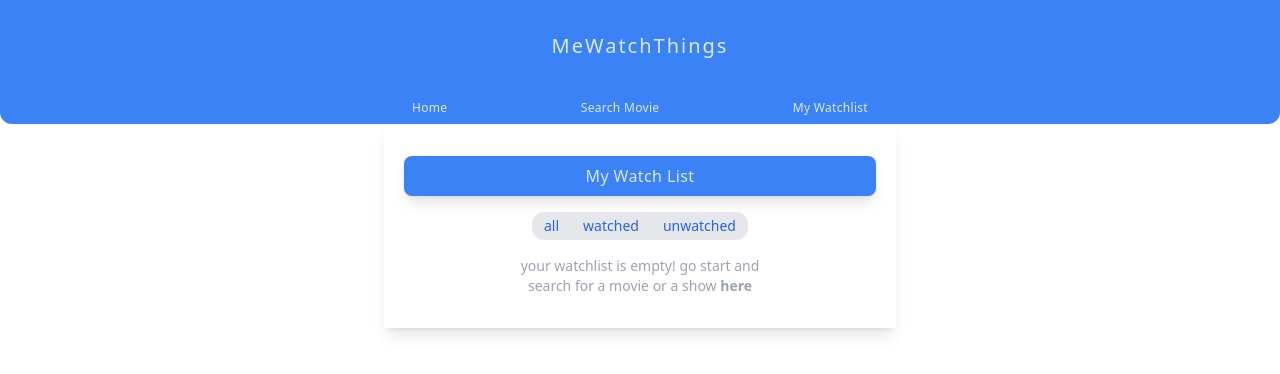
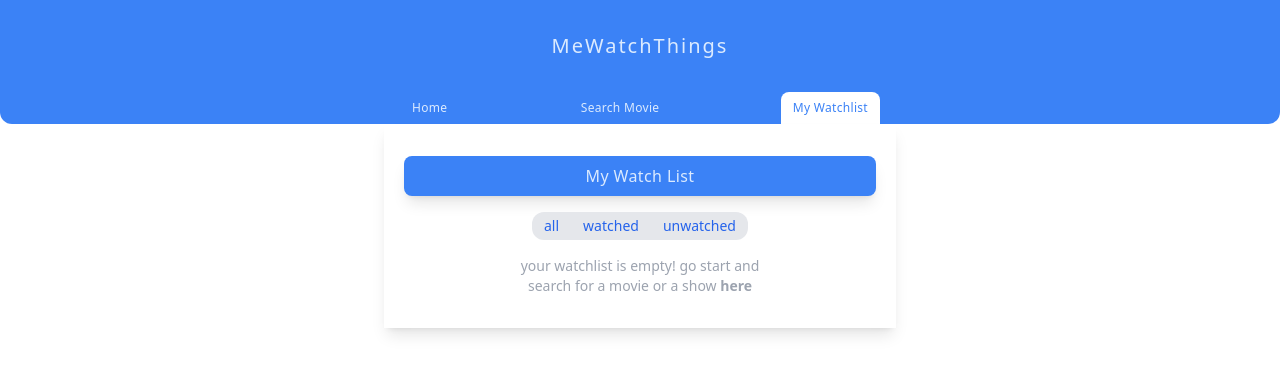
Before and after one commit to megatronhehe/movie-watchlist, a React (Vite) app: page /my-watchlist in a window 1280 px wide. Shown: the top 374 px of the page. Built offline with nearby package versions, Linux system fonts and the light colour scheme.

Commit message:
fix: ui bug on navbar

```diff
--- a/src/components/Header.jsx
+++ b/src/components/Header.jsx
@@ -1,19 +1,15 @@
-import React, { useState } from "react";
+import React, { useState, useContext } from "react";
 import { Link } from "react-router-dom";
+import { Context } from "../context/Context";
 
 const Header = () => {
-	const [selectedTab, setSelectedTab] = useState("");
-
-	const selectTab = (tab) => {
-		setSelectedTab(tab);
-	};
-
+	const { setSelectedTab, selectedTab } = useContext(Context);
 	return (
 		<div className="bg-blue-500 text-blue-100 text-center w-screen rounded-b-xl ">
 			<h1 className="py-8 tracking-widest text-xl">MeWatchThings</h1>
 			<div className="flex justify-center text-xs tracking-wide">
 				<ul className=" flex justify-between items-center max-w-lg w-full px-4">
-					<Link to="/" onClick={() => selectTab("home")}>
+					<Link to="/">
 						<li
 							className={`px-3 py-2 rounded-t-lg ${
 								selectedTab === "home" && "bg-white text-blue-500"
@@ -22,7 +18,7 @@ const Header = () => {
 							Home
 						</li>
 					</Link>
-					<Link to="/search" onClick={() => selectTab("search")}>
+					<Link to="/search">
 						<li
 							className={`px-3 py-2 rounded-t-lg ${
 								selectedTab === "search" && "bg-white text-blue-500"
@@ -31,7 +27,7 @@ const Header = () => {
 							Search Movie
 						</li>
 					</Link>
-					<Link to="/my-watchlist" onClick={() => selectTab("watchlist")}>
+					<Link to="/my-watchlist">
 						<li
 							className={`px-3 py-2 rounded-t-lg ${
 								selectedTab === "watchlist" && "bg-white text-blue-500"
--- a/src/components/Menu.jsx
+++ b/src/components/Menu.jsx
@@ -1,6 +1,10 @@
-import React from "react";
+import React, { useContext } from "react";
+import { Context } from "../context/Context";
 
 const Menu = () => {
+	const { setSelectedTab } = useContext(Context);
+
+	setSelectedTab("home");
 	return (
 		<div className="flex flex-col items-center h-full">
 			<div className="max-w-lg w-full shadow-lg pt-8 h-full">
--- a/src/components/MyWatchlist.jsx
+++ b/src/components/MyWatchlist.jsx
@@ -5,10 +5,13 @@ import { Context } from "../context/Context";
 import CardWatchlist from "./CardWatchlist";
 
 const MyWatchlist = () => {
-	const { watchlist, setWatchlist, deleteMovie } = useContext(Context);
+	const { watchlist, setWatchlist, deleteMovie, setSelectedTab } =
+		useContext(Context);
 
 	const [filter, setFilter] = useState(false);
 	const [allFilter, setAllFilter] = useState(true);
+
+	setSelectedTab("watchlist");
 
 	const markDone = (id) => {
 		setWatchlist((prev) =>
--- a/src/components/SearchMovie.jsx
+++ b/src/components/SearchMovie.jsx
@@ -2,11 +2,19 @@ import React, { useState, useEffect, useContext } from "react";
 import { Context } from "../context/Context";
 
 const SearchMovie = () => {
-	const { data, setData, watchlist, setWatchlist, deleteMovie } =
-		useContext(Context);
+	const {
+		data,
+		setData,
+		watchlist,
+		setWatchlist,
+		deleteMovie,
+		setSelectedTab,
+	} = useContext(Context);
 
 	const [isSearching, setIsSearching] = useState(false);
 	const [searchInput, setSearchInput] = useState("");
+
+	setSelectedTab("search");
 
 	useEffect(() => {
 		isSearching &&
--- a/src/context/Context.jsx
+++ b/src/context/Context.jsx
@@ -5,6 +5,7 @@ const Context = createContext();
 const ContextProvider = ({ children }) => {
 	const [data, setData] = useState([]);
 	const [watchlist, setWatchlist] = useState([]);
+	const [selectedTab, setSelectedTab] = useState("");
 
 	const deleteMovie = (id) => {
 		setWatchlist((prev) => prev.filter((item) => item.imdbID !== id));
@@ -12,7 +13,15 @@ const ContextProvider = ({ children }) => {
 
 	return (
 		<Context.Provider
-			value={{ data, watchlist, setData, setWatchlist, deleteMovie }}
+			value={{
+				data,
+				watchlist,
+				selectedTab,
+				setSelectedTab,
+				setData,
+				setWatchlist,
+				deleteMovie,
+			}}
 		>
 			{children}
 		</Context.Provider>
```
